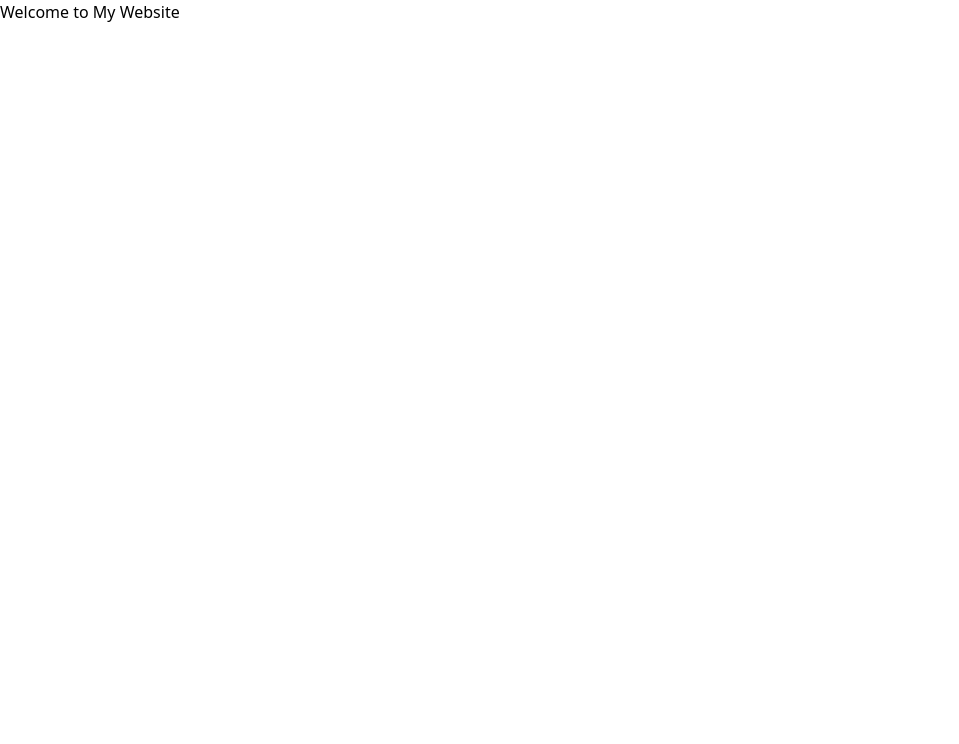
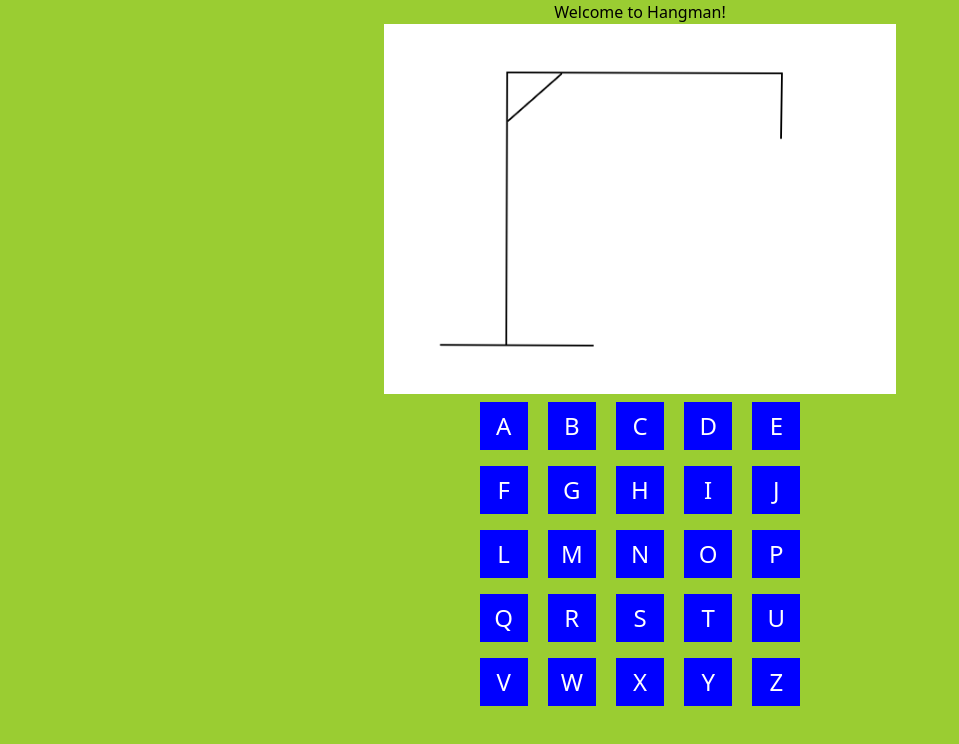
Before and after one commit to mmeru/cpsc349-project-3-, a website: page index.html in a window 1280 px wide. Shown: the whole page, without its empty margins (0-959 px from the left). Drawn offline with Linux system fonts and the light colour scheme.

Commit message:
added letter buttons and styling framework

```diff
--- a/index.html
+++ b/index.html
@@ -3,12 +3,53 @@
   <head>
     <meta charset="UTF-8">
     <meta name="viewport" content="width=device-width, initial-scale=1.0">
-    <title>My Website</title>
+    <title>Hangman</title>
     <link rel="stylesheet" href="main.css">
   </head>
   <body>
     <main>
-        <h1>Welcome to My Website</h1>
+        <h1 class="text-center">Welcome to Hangman!</h1>
+        <div class="mx-auto block w-2/5 h-2/5">
+            <img class="show" src="/hangman-images/Hangman0.png" alt="Hangman with no parts" />
+            <img class="hidden" src="/hangman-images/Hangman1.png" alt="Hangman with head" />
+            <img class="hidden" src="/hangman-images/Hangman2.png" alt="Hangman with head and body" />
+            <img class="hidden" src="/hangman-images/Hangman3.png" alt="Hangman with head,body, and an arm" />
+            <img class="hidden" src="/hangman-images/Hangman4.png" alt="Hangman with head,body, and two arms" />
+            <img class="hidden" src="/hangman-images/Hangman5.png" alt="Hangman with head, body, two arms, and a leg" />
+            <img class="hidden" src="/hangman-images/Hangman6.png" alt="Hangman with full body" />
+        </div>
+        <div class="text-center">
+            <button class="alphabet">A</button>
+            <button class="alphabet">B</button>
+            <button class="alphabet">C</button>
+            <button class="alphabet">D</button>
+            <button class="alphabet">E</button>
+            <br>
+            <button class="alphabet">F</button>
+            <button class="alphabet">G</button>
+            <button class="alphabet">H</button>
+            <button class="alphabet">I</button>
+            <button class="alphabet">J</button>
+            <br>
+            <button class="alphabet">L</button>
+            <button class="alphabet">M</button>
+            <button class="alphabet">N</button>
+            <button class="alphabet">O</button>
+            <button class="alphabet">P</button>
+            <br>
+            <button class="alphabet">Q</button>
+            <button class="alphabet">R</button>
+            <button class="alphabet">S</button>
+            <button class="alphabet">T</button>
+            <button class="alphabet">U</button>
+            <br>
+            <button class="alphabet">V</button>
+            <button class="alphabet">W</button>
+            <button class="alphabet">X</button>
+            <button class="alphabet">Y</button>
+            <button class="alphabet">Z</button>
+        </div>
     </main>
+    <script type= "module" src="main.js"></script>
   </body>
 </html>
--- a/input.css
+++ b/input.css
@@ -1,3 +1,24 @@
 @tailwind base;
 @tailwind components;
 @tailwind utilities;
+
+*{
+    background-color: yellowgreen;
+}
+.show{
+    display: block;
+}
+
+.alphabet{
+    font-size:1.5rem;
+    background-color: blue;
+    color: white;
+    margin: 0.5rem;
+    width: 3rem;
+    height: 3rem;
+}
+
+.alphabet:hover {
+    color:blue;
+    background-color: white;
+}
--- /dev/null
+++ b/main.js
@@ -0,0 +1,3 @@
+//For modules you create another JS file and use export default on the main class and export on the functions as a prefix
+//To import these modules you would for example say import User from '/user.js' if the default class was User
+//Another way shown in MDN web docs is export { name, draw, reportArea, reportPerimeter }; on the module and import { name, draw, reportArea, reportPerimeter } from './modules/square.js'; in the JS file
```
Also changed, not shown: main.css.
